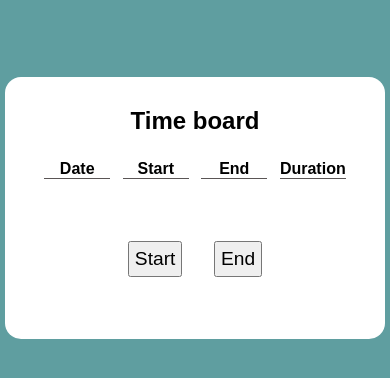
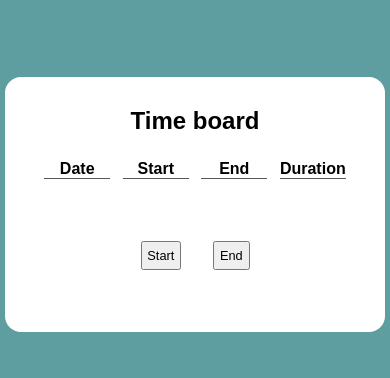
Before and after one commit to thiago-burnatt/timekeeping, a plain HTML site: page index.html in a window 390 px wide. Shown: the part 172-550 px from the top of the page. Drawn offline with Linux system fonts and the light colour scheme.

Commit message:
Changes on button font-size

```diff
--- a/assets/css/style.css
+++ b/assets/css/style.css
@@ -108,4 +108,8 @@ ul {
         font-size: 0.9rem;
     }
 
+    .set-time button {
+        font-size: 0.8rem;
+    }
+
 }
```
